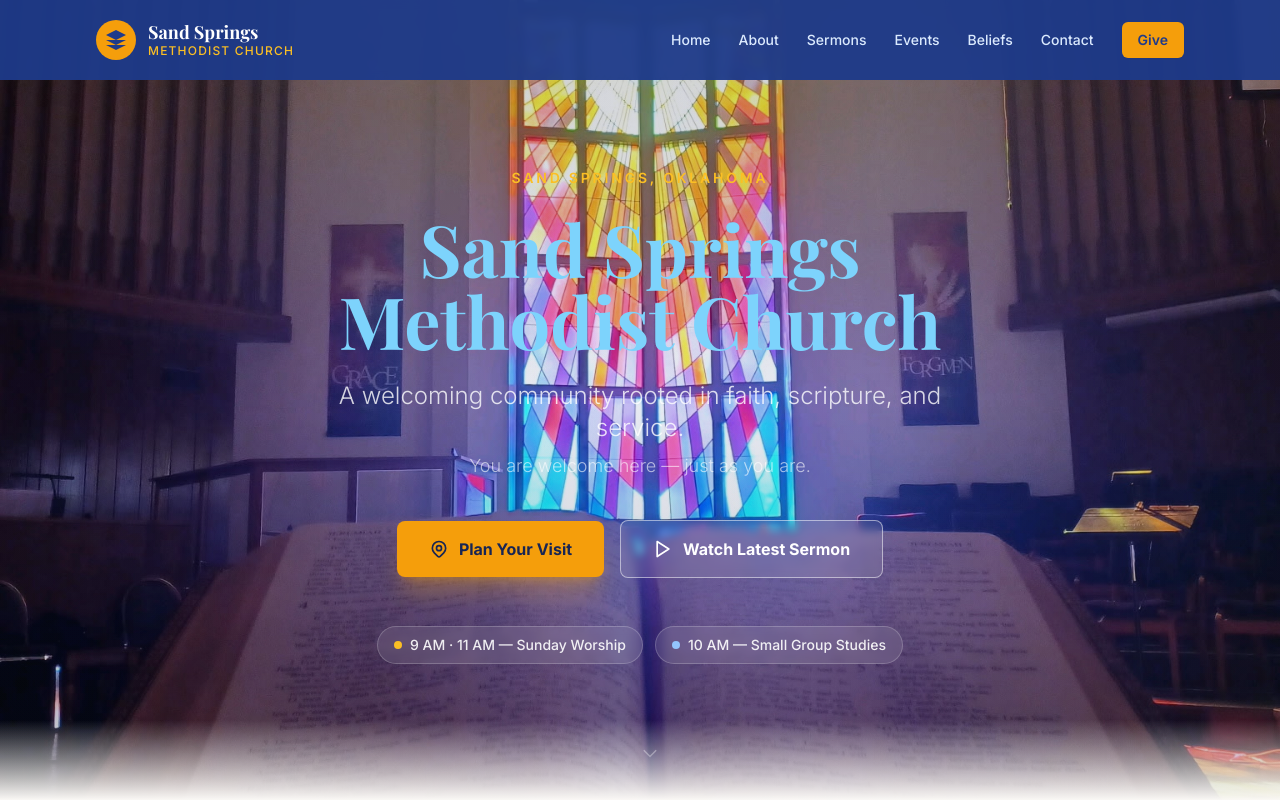
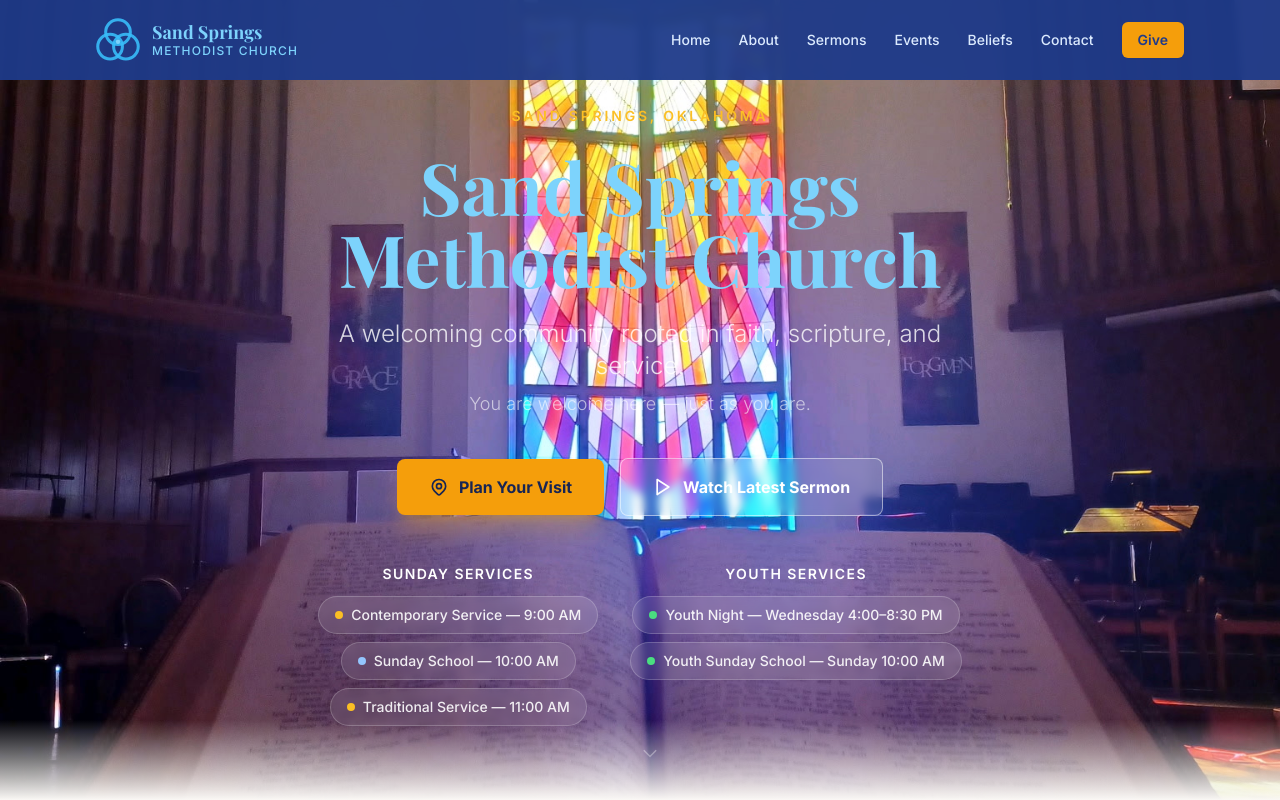
Before and after one commit to FlareForward/sand-springs-methodist, a Next.js app: page / in a window 1280 px wide. Shown: the top 800 px of the page. Built offline with nearby package versions, Linux system fonts and the light colour scheme; a web font is replaced by a local one.

Commit message:
git commit -m "Update hero, nav logo, pastor name, and service times"
git commit -m "Update hero, nav logo, pastor name, and service times"

```diff
--- a/app/components/Hero.tsx
+++ b/app/components/Hero.tsx
@@ -10,9 +10,6 @@
         style={{ backgroundImage: "url(/photos/church-1.jpg)" }}
       />
 
-      {/* Subtle aesthetic tint overlay */}
-      <div className="absolute inset-0 bg-gradient-to-b from-slate-900/20 via-blue-900/10 to-slate-900/25" />
-      <div className="absolute inset-0 bg-gradient-to-r from-slate-900/5 via-transparent to-slate-900/5" />
 
       {/* Content */}
       <div className="relative z-10 max-w-4xl mx-auto px-4 sm:px-6 lg:px-8 text-center pt-24 pb-16">
@@ -54,14 +51,35 @@
           </a>
         </div>
 
-        <div className="flex flex-wrap items-center justify-center gap-3">
-          <div className="inline-flex items-center gap-2 bg-white/10 border border-white/20 backdrop-blur-sm text-white/90 text-sm font-medium px-4 py-2 rounded-full">
-            <span className="w-2 h-2 rounded-full bg-amber-400 flex-shrink-0" />
-            9 AM · 11 AM — Sunday Worship
+        <div className="flex flex-col sm:flex-row items-start justify-center gap-8">
+          {/* Sunday Services */}
+          <div className="flex flex-col items-center gap-2">
+            <p className="text-white font-semibold text-sm uppercase tracking-widest mb-1">Sunday Services</p>
+            <div className="inline-flex items-center gap-2 bg-white/10 border border-white/20 backdrop-blur-sm text-white/90 text-sm font-medium px-4 py-2 rounded-full">
+              <span className="w-2 h-2 rounded-full bg-amber-400 flex-shrink-0" />
+              Contemporary Service — 9:00 AM
+            </div>
+            <div className="inline-flex items-center gap-2 bg-white/10 border border-white/20 backdrop-blur-sm text-white/90 text-sm font-medium px-4 py-2 rounded-full">
+              <span className="w-2 h-2 rounded-full bg-blue-300 flex-shrink-0" />
+              Sunday School — 10:00 AM
+            </div>
+            <div className="inline-flex items-center gap-2 bg-white/10 border border-white/20 backdrop-blur-sm text-white/90 text-sm font-medium px-4 py-2 rounded-full">
+              <span className="w-2 h-2 rounded-full bg-amber-400 flex-shrink-0" />
+              Traditional Service — 11:00 AM
+            </div>
           </div>
-          <div className="inline-flex items-center gap-2 bg-white/10 border border-white/20 backdrop-blur-sm text-white/90 text-sm font-medium px-4 py-2 rounded-full">
-            <span className="w-2 h-2 rounded-full bg-blue-300 flex-shrink-0" />
-            10 AM — Small Group Studies
+
+          {/* Youth Services */}
+          <div className="flex flex-col items-center gap-2">
+            <p className="text-white font-semibold text-sm uppercase tracking-widest mb-1">Youth Services</p>
+            <div className="inline-flex items-center gap-2 bg-white/10 border border-white/20 backdrop-blur-sm text-white/90 text-sm font-medium px-4 py-2 rounded-full">
+              <span className="w-2 h-2 rounded-full bg-green-400 flex-shrink-0" />
+              Youth Night — Wednesday 4:00–8:30 PM
+            </div>
+            <div className="inline-flex items-center gap-2 bg-white/10 border border-white/20 backdrop-blur-sm text-white/90 text-sm font-medium px-4 py-2 rounded-full">
+              <span className="w-2 h-2 rounded-full bg-green-400 flex-shrink-0" />
+              Youth Sunday School — Sunday 10:00 AM
+            </div>
           </div>
         </div>
       </div>
--- a/app/components/Leadership.tsx
+++ b/app/components/Leadership.tsx
@@ -20,7 +20,7 @@
 
 const leaders: Leader[] = [
   {
-    name: "Pastor John Williams",
+    name: "Reverend Cole Fields",
     role: "Lead Pastor",
     bio: "Pastor John has served Sand Springs Methodist for over 12 years. He holds a Master of Divinity from Asbury Theological Seminary and is passionate about expository preaching, discipleship, and connecting the local church to the community. He and his wife Rachel have three children.",
     src: "/leadership/pastor.jpg",
--- a/app/components/Nav.tsx
+++ b/app/components/Nav.tsx
@@ -39,24 +39,29 @@
             className="flex items-center gap-3 group"
             onClick={handleLinkClick}
           >
-            <div className="w-10 h-10 rounded-full bg-amber-500 flex items-center justify-center flex-shrink-0 group-hover:bg-amber-400 transition-colors">
-              <svg
-                viewBox="0 0 24 24"
-                fill="currentColor"
-                className="w-6 h-6 text-blue-900"
-              >
-                <path d="M12 2L2 7l10 5 10-5-10-5zM2 17l10 5 10-5M2 12l10 5 10-5" />
+            {/* Global Methodist three-in-one circle symbol */}
+            <div className="w-11 h-11 flex items-center justify-center flex-shrink-0">
+              <svg viewBox="0 0 100 100" className="w-11 h-11" xmlns="http://www.w3.org/2000/svg">
+                {/* Three overlapping blue circles — Trinity / Global Methodist emblem */}
+                {/* Top circle */}
+                <circle cx="50" cy="32" r="28" fill="none" stroke="#38bdf8" strokeWidth="7" opacity="0.9" />
+                {/* Bottom-left circle */}
+                <circle cx="32" cy="65" r="28" fill="none" stroke="#38bdf8" strokeWidth="7" opacity="0.9" />
+                {/* Bottom-right circle */}
+                <circle cx="68" cy="65" r="28" fill="none" stroke="#38bdf8" strokeWidth="7" opacity="0.9" />
+                {/* Center dot where all three meet */}
+                <circle cx="50" cy="54" r="5" fill="#7dd3fc" />
               </svg>
             </div>
             <div className="hidden sm:block">
-              <span className="block font-serif text-white font-bold text-lg leading-tight">
+              <span className="block font-serif text-sky-300 font-bold text-lg leading-tight">
                 Sand Springs
               </span>
-              <span className="block text-amber-400 text-xs tracking-widest uppercase font-medium">
+              <span className="block text-sky-300 text-xs tracking-widest uppercase font-medium">
                 Methodist Church
               </span>
             </div>
-            <span className="sm:hidden font-serif text-white font-bold text-base leading-tight">
+            <span className="sm:hidden font-serif text-sky-300 font-bold text-base leading-tight">
               Sand Springs Methodist
             </span>
           </a>
--- a/app/components/PastorMessage.tsx
+++ b/app/components/PastorMessage.tsx
@@ -9,7 +9,7 @@
           {/* Pastor photo */}
           <div className="flex justify-center lg:justify-start">
             <div className="relative">
-              <div className="relative w-72 h-80 sm:w-80 sm:h-[420px] rounded-2xl overflow-hidden shadow-2xl">
+              <div className="relative w-80 h-96 sm:w-96 sm:h-[480px] rounded-2xl overflow-hidden shadow-2xl">
                 <Image
                   src="/leadership/pastor.jpg"
                   alt="Pastor — Sand Springs Methodist Church"
@@ -21,7 +21,7 @@
                 {/* Subtle bottom gradient for name overlay */}
                 <div className="absolute bottom-0 left-0 right-0 h-24 bg-gradient-to-t from-blue-950/80 to-transparent" />
                 <div className="absolute bottom-5 left-5">
-                  <p className="text-white font-serif text-lg font-bold leading-tight">Pastor John Williams</p>
+                  <p className="text-white font-serif text-lg font-bold leading-tight">Reverend Cole Fields</p>
                   <p className="text-amber-300 text-sm">Lead Pastor</p>
                 </div>
               </div>
```
